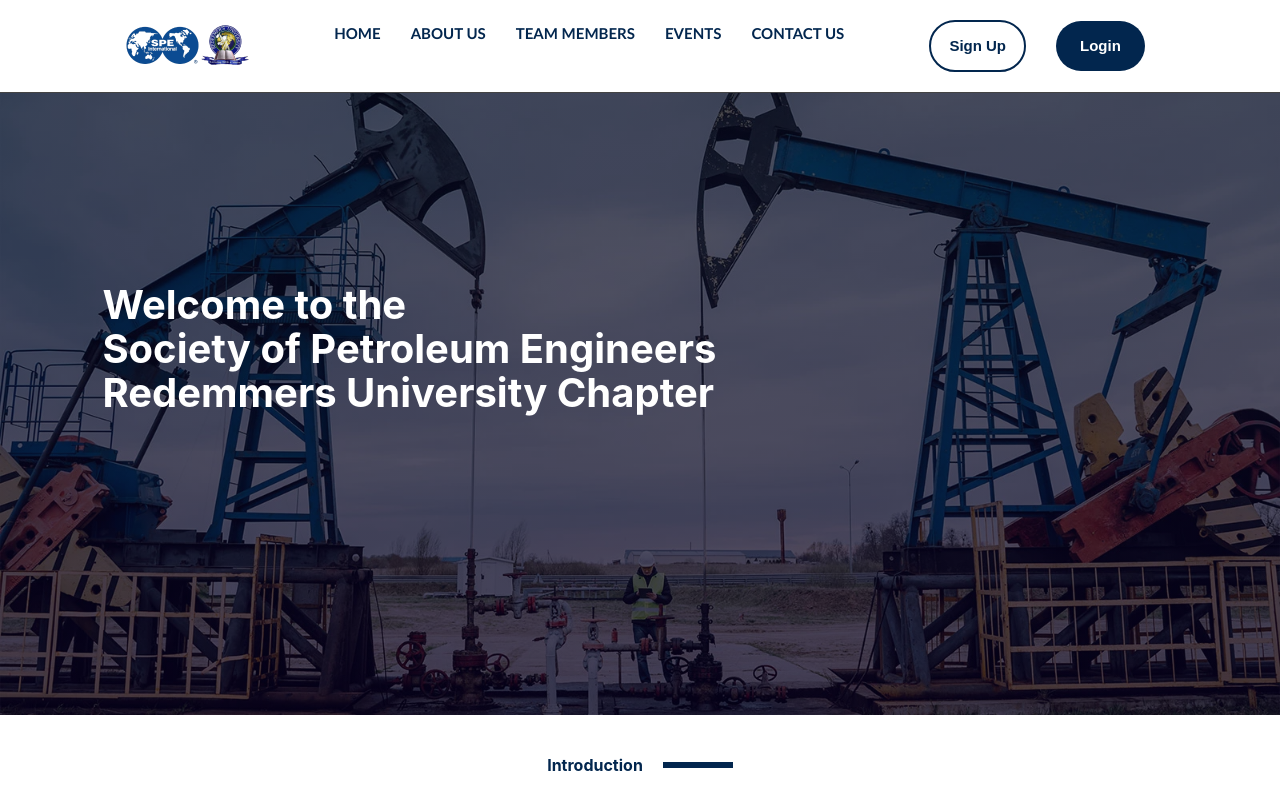
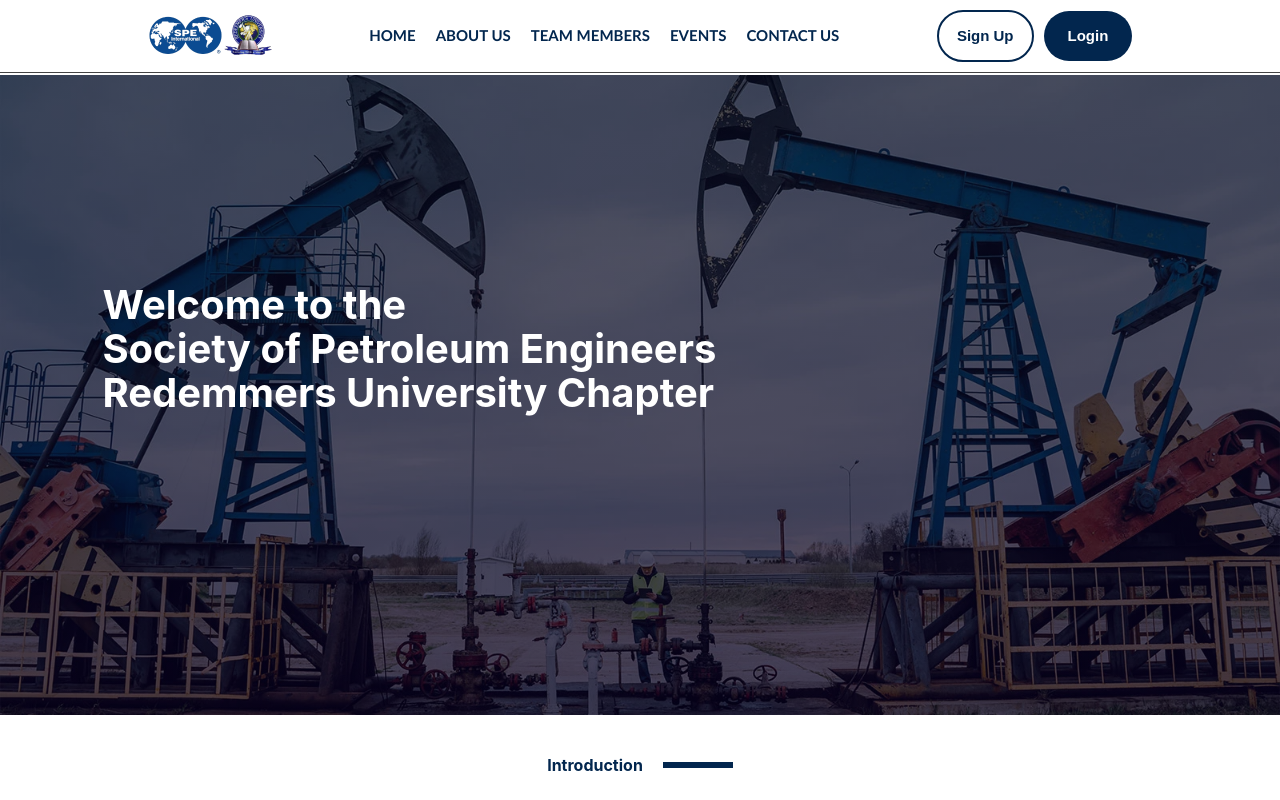
Before and after one commit to Yanmife123/Spe_Run, a React (Vite) app: page /home in a window 1280 px wide. Shown: the top 800 px of the page. Built offline with nearby package versions, Linux system fonts and the light colour scheme.

Commit message:
Fixed error in the Not_Found page

```diff
--- a/src/pages/Not_Found/Not_found.css
+++ b/src/pages/Not_Found/Not_found.css
@@ -21,8 +21,7 @@
   font-family: sans-serif;
   margin-bottom: 30px;
 }
-
-a {
+.not_found_submain div a {
   padding: 10px;
   text-decoration: none;
   color: #02264e;
```
